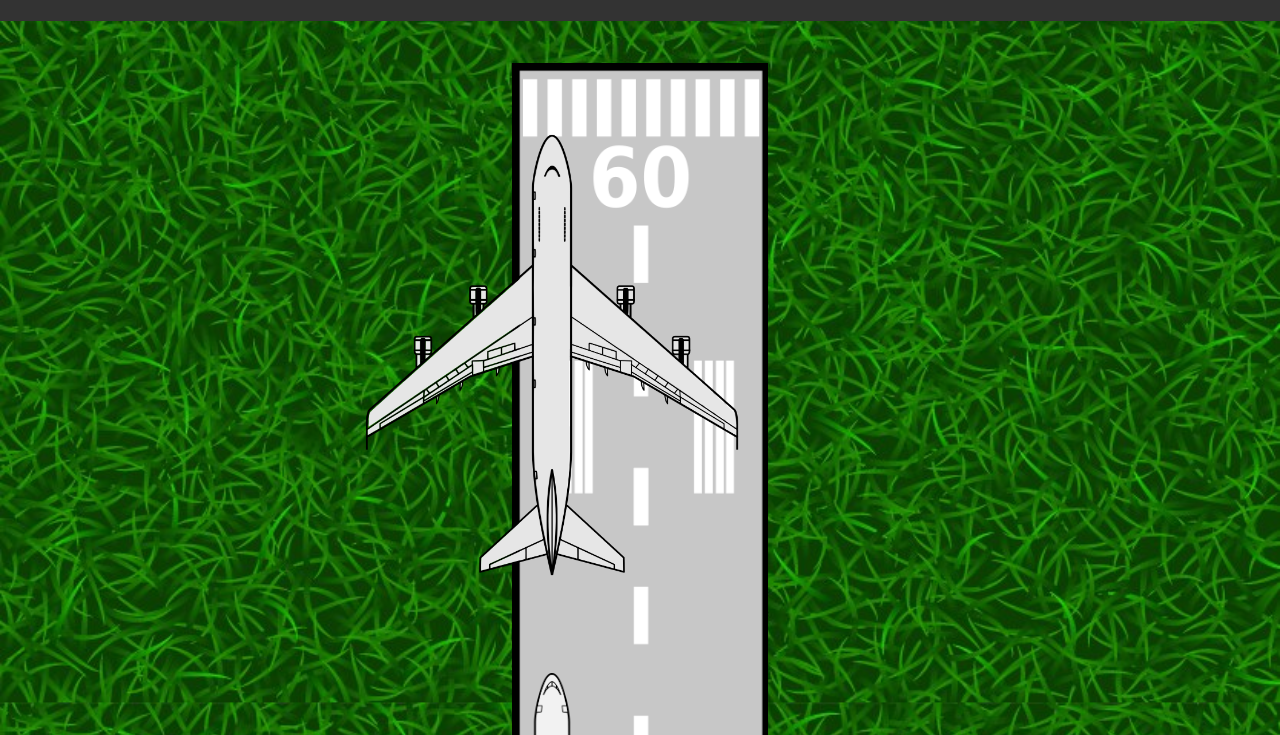
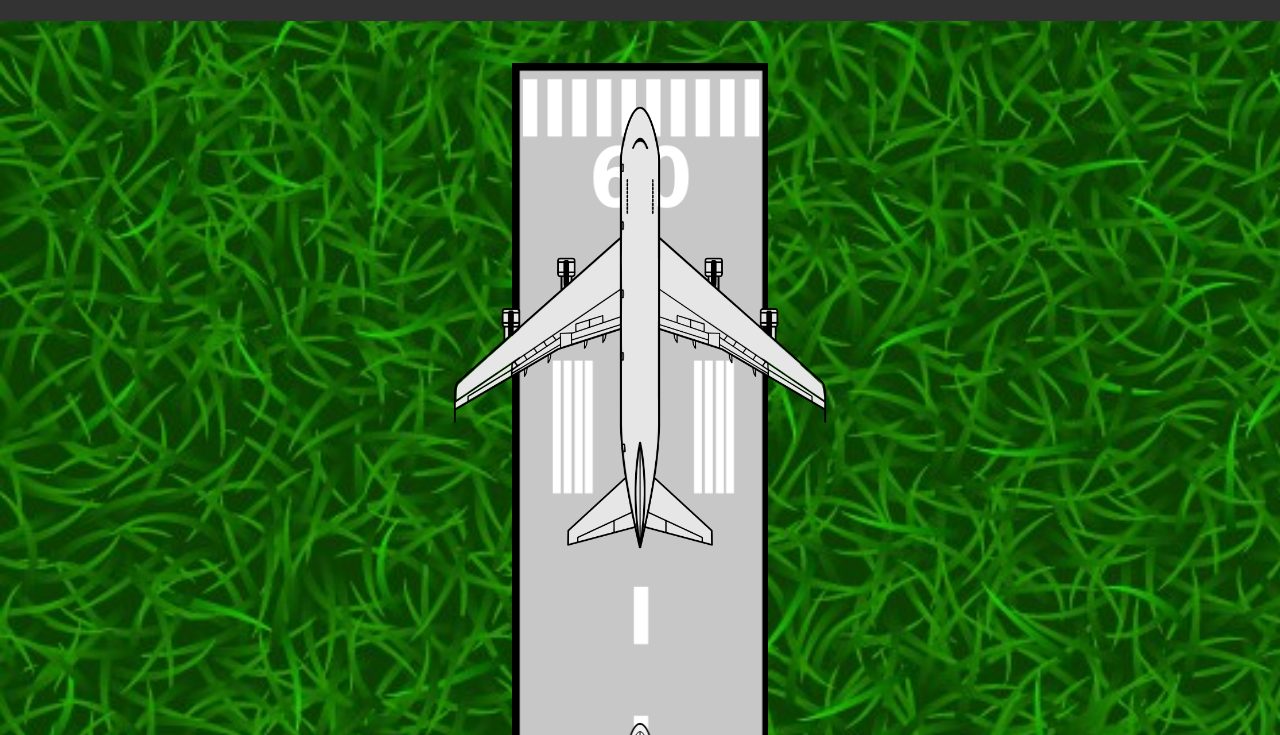
Before and after one commit to vladd-6/vladd-6.github.io, a plain HTML site: page index.html in a window 1280 px wide. Shown: the part 65-800 px from the top of the page. Drawn offline with Linux system fonts and the light colour scheme.

Commit message:
Centered the planes - flexbox

```diff
--- a/style.css
+++ b/style.css
@@ -26,9 +26,10 @@ header{
 }
 
 .planes{
-    position: absolute;
-    left: 50%;
-    transform: translate(-50%, 0%);
+    display: flex;
+    align-items: center;
+    justify-content: center;
+    flex-direction: column;
 }
 
 @media screen and (min-width: 1101px){
@@ -42,12 +43,9 @@ header{
     .runway img{
         width: 20vw;
     }
-    .planes{
-        top: 12vw;
-    }
     .planes img {
         width: 30vw; /*20 + 10 */
-        padding: 5vh;
+        padding: 10vh;
     }
 }
 
@@ -62,9 +60,6 @@ header{
     .runway img{
         width: 35vw;
     }
-    .planes{
-        top: 17vw;
-    }
     .planes img{
         width: 50vw;/*35 + 15 */
         padding: 5vh;
```
